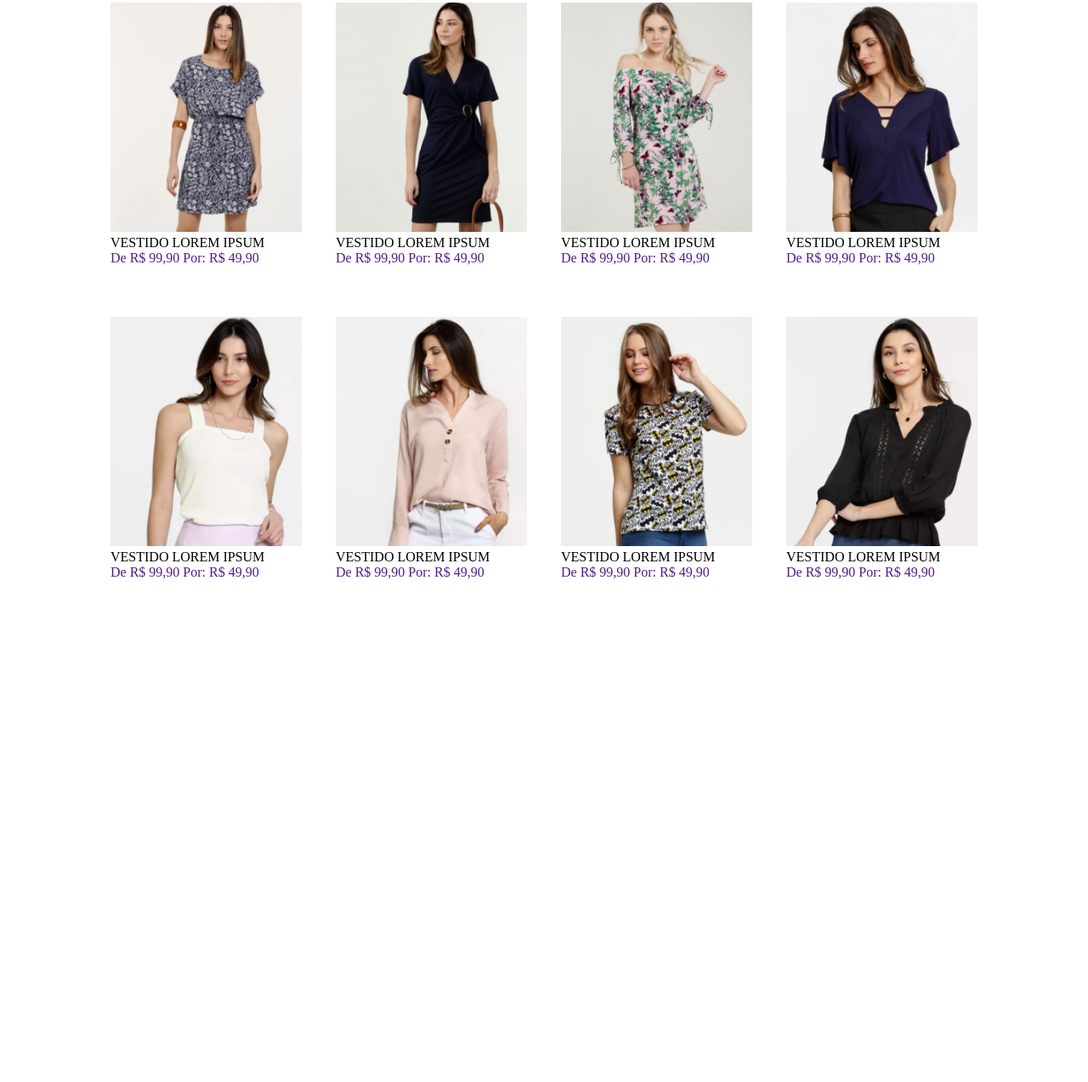
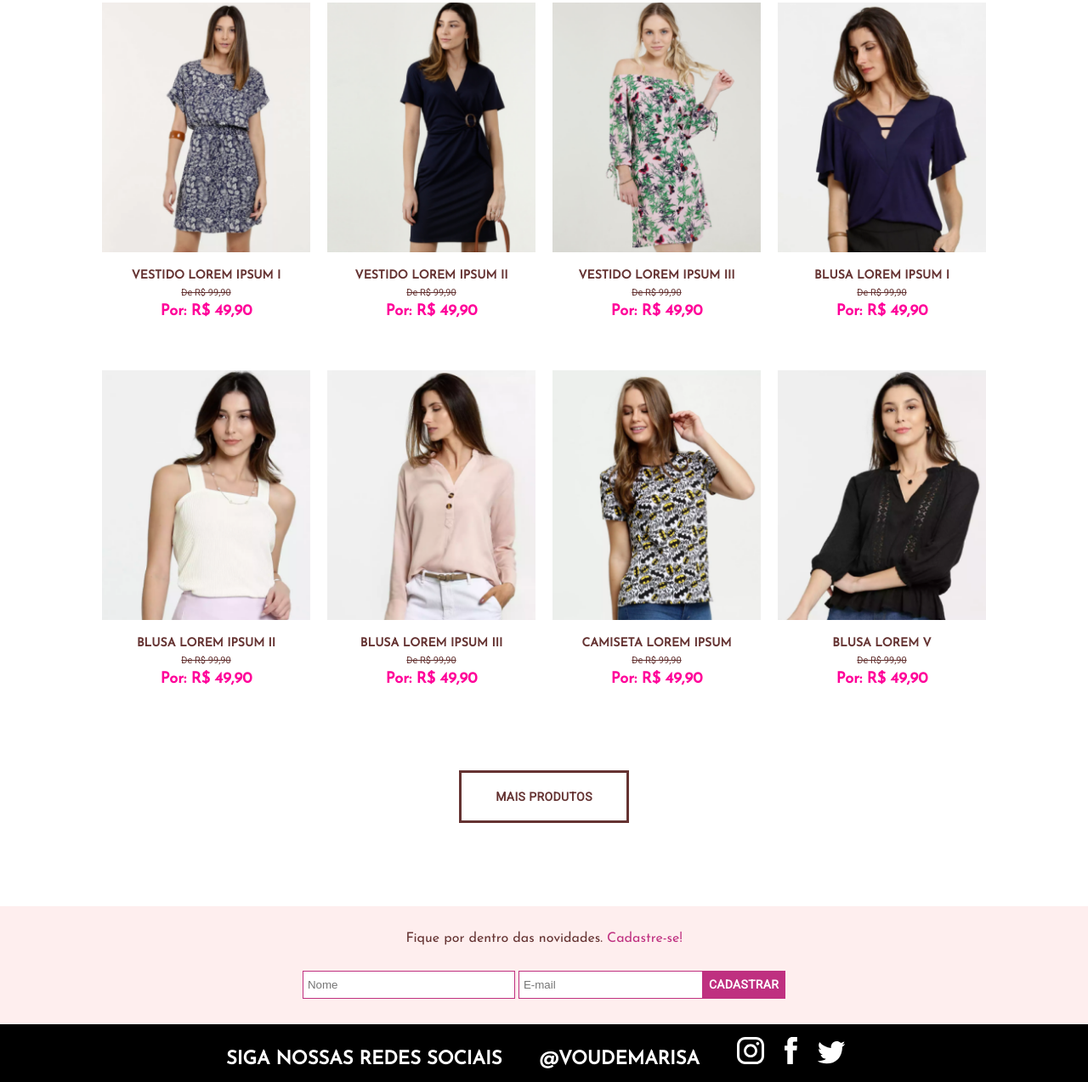
Before and after one commit to jonyreis/desafio-linx, a plain HTML site: page index.html in a window 1280 px wide. Shown: the part 759-2033 px from the top of the page at 85% size. Before the commit the page ends 1502 px from the top, so only its background shows below. Drawn offline with Linux system fonts and the light colour scheme.

Commit message:
Landing Page Completed

```diff
--- a/css/style.css
+++ b/css/style.css
@@ -1,6 +1,6 @@
 /* ==== GENERAL STYLE ==== */
 
-h1, h2, p {
+h1, h2,h3, p {
     font-family: 'Josefin Sans', sans-serif;
     color: #653332;
 }
@@ -50,6 +50,7 @@ img {
     display: flex;
     justify-content: space-between;
     padding-bottom: 40px;
+    flex-wrap: wrap;
 }
 
 /* ===== ITEM 1 ===== */
@@ -140,5 +141,153 @@ img {
 }
 
 .produtos li {
-    margin: 0 20px;
+    margin: 0 10px;
+    text-align: center;
+
 }
+
+.produtos img {
+	max-width: 100%;
+	-moz-transition: all 0.3s;
+	-webkit-transition: all 0.3s;
+	transition: all 0.3s;
+}
+
+.produtos a:hover img{
+	-moz-transform: scale(1.1);
+	-webkit-transform: scale(1.1);
+	transform: scale(1.1);
+}
+
+.produtos h3 {
+    font-size: 14px;
+    font-weight: bold;
+    padding-top: 16px;
+}
+
+.old-price {
+    display: block;
+    font-family: 'Roboto', sans-serif;
+    font-size: 11px;
+    color: #653332;
+    text-decoration: line-through;
+    padding: 6px;
+}
+
+.new-price {
+    font-family: 'Josefin Sans', sans-serif;
+    font-size: 18px;
+    font-weight: bold;
+    color: #FF0099;
+    padding-top: 10px;
+
+}
+
+/* ====== Mais Produtos ====== */
+
+.btn-mais {
+    text-align: center;
+    margin: 120px auto;
+}
+
+.novidades {
+    border: 3px solid #653332;
+    color: #653332;
+    padding: 20px 40px;
+    background: #fff;
+    font-family: 'Roboto', sans-serif;
+    font-size: 14px;
+    font-weight: 600;
+    letter-spacing: .40px;
+    text-transform: uppercase;
+}
+
+.novidades:hover {
+    border: 3px solid #000;
+    background: #000;
+    color: #fff;
+}
+
+
+/* ======== Indicação ======== */
+
+.bg-register {
+    background: #FEEEEE;
+}
+
+.register p {
+    text-align: center;
+    padding-top: 30px;
+
+}
+
+.register span {
+    color: #BF3080;
+}
+
+.register-friend {
+    text-align: center;
+    padding: 30px 0;
+}
+
+.register-friend input {
+    width:250px;
+    height: 33px;
+    border: 1px solid #BF3080;
+    background: #fff;
+    flex-wrap: wrap;
+}
+
+.register-friend button {
+    padding: 8px;
+    padding-bottom: 9px;
+    background: #BF3080;
+    border: none;
+    color: #fff;
+    font-family: 'Roboto', sans-serif;
+    font-size: 14px;
+    font-weight: 600;
+    letter-spacing: .30px;
+    text-transform: uppercase;
+    margin-left: -38px;
+}
+
+.register-friend button:hover {
+    color: #000;
+}
+
+.nome {
+    padding-left: 5px;
+}
+
+.email {
+    padding-left: 5px;
+}
+
+/* ====== Footer ====== */
+
+.bg-footer {
+    background: #000;
+    padding: 15px 0;
+}
+
+.redes {
+    text-align: center;
+}
+
+.redes ul li {
+    color: #fff;
+    display: inline-block;
+}
+
+.redes ul li p {
+    color: #fff;
+    font-size: 22px;
+    text-transform: uppercase;
+    font-weight: 600;
+    padding-right: 40px;
+}
+
+.redes ul li a {
+    padding-right: 20px;
+}
--- a/index.html
+++ b/index.html
@@ -81,9 +81,9 @@
             <ul>
                 <li>
                     <a href="https://images2.marisa.com.br/medias/sys_master/images/images/h2d/h1b/10939751694366/vestido-MC-elast-cintura-est-07-AZE-38-10035722328-C1.jpg" target="_blank">
-                        <img src="/assets/roupa1.png" alt="Primeira Roupa">
+                        <img src="assets/roupa1.png" alt="Primeira Roupa">
                     </a>
-                    <h3>VESTIDO LOREM IPSUM</h3>
+                    <h3>VESTIDO LOREM IPSUM I</h3>
                     <div class="price">
                         <a href="" target="_blank" class="old-price">De R$ 99,90</a>
                         <a href="" target="_blank" class="new-price">Por: R$ 49,90</a>
@@ -91,9 +91,9 @@
                 </li>
                 <li>
                     <a href="https://images2.marisa.com.br/medias/sys_master/images/images/h23/h4a/10980591304734/VESTIDO-SM-MALHA-AZE-P-10036615704-C1.jpg" target="_blank">
-                        <img src="/assets/roupa2.png" alt="Segunda Roupa">
+                        <img src="assets/roupa2.png" alt="Segunda Roupa">
                     </a>
-                    <h3>VESTIDO LOREM IPSUM</h3>
+                    <h3>VESTIDO LOREM IPSUM II</h3>
                     <div class="price">
                         <a href="" target="_blank" class="old-price">De R$ 99,90</a>
                         <a href="" target="_blank" class="new-price">Por: R$ 49,90</a>
@@ -101,9 +101,9 @@
                 </li>
                 <li>
                     <a href="https://images2.marisa.com.br/medias/sys_master/images/images/h3c/h65/10950764068894/Vestido-Feminino-Ombro-a-Ombro-Estampa-Floral-Manga-7-8-Marisa-10037299361-C1.jpg" target="_blank">
-                        <img src="/assets/roupa3.png" alt="Terceira Roupa">
+                        <img src="assets/roupa3.png" alt="Terceira Roupa">
                     </a>
-                    <h3>VESTIDO LOREM IPSUM</h3>
+                    <h3>VESTIDO LOREM IPSUM III</h3>
                     <div class="price">
                         <a href="" target="_blank" class="old-price">De R$ 99,90</a>
                         <a href="" target="_blank" class="new-price">Por: R$ 49,90</a>
@@ -111,9 +111,9 @@
                 </li>
                 <li>
                     <a href="https://images2.marisa.com.br/medias/sys_master/images/images/hb5/ha8/11137411809310/Blusa-Feminina-Decote-V-Strappy-Manga-Curta-Marisa-10038111051-C1.jpg" target="_blank">
-                        <img src="/assets/roupa4.png" alt="Quarta Roupa">
+                        <img src="assets/roupa4.png" alt="Quarta Roupa">
                     </a>
-                    <h3>VESTIDO LOREM IPSUM</h3>
+                    <h3>BLUSA LOREM IPSUM I</h3>
                     <div class="price">
                         <a href="" target="_blank" class="old-price">De R$ 99,90</a>
                         <a href="" target="_blank" class="new-price">Por: R$ 49,90</a>
@@ -123,9 +123,9 @@
             <ul>
                 <li>
                     <a href="https://images2.marisa.com.br/medias/sys_master/images/images/hcd/h6b/11110694649886/Blusa-Feminina-Canelada-Sem-Manga-Marisa-10037869083-C1.jpg" target="_blank">
-                        <img src="/assets/roupa5.png" alt="Quinta Roupa">
+                        <img src="assets/roupa5.png" alt="Quinta Roupa">
                     </a>
-                    <h3>VESTIDO LOREM IPSUM</h3>
+                    <h3>BLUSA LOREM IPSUM II</h3>
                     <div class="price">
                         <a href="" target="_blank" class="old-price">De R$ 99,90</a>
                         <a href="" target="_blank" class="new-price">Por: R$ 49,90</a>
@@ -133,9 +133,9 @@
                 </li>
                 <li>
                     <a href="https://images2.marisa.com.br/medias/sys_master/images/images/h22/h9b/11131736784926/Blusa-Feminina-Botoes-Manga-Longa-Gups-10038913730-C1.jpg" target="_blank">
-                        <img src="/assets/roupa6.png" alt="Sexta Roupa">
+                        <img src="assets/roupa6.png" alt="Sexta Roupa">
                     </a>
-                    <h3>VESTIDO LOREM IPSUM</h3>
+                    <h3>BLUSA LOREM IPSUM III</h3>
                     <div class="price">
                         <a href="" target="_blank" class="old-price">De R$ 99,90</a>
                         <a href="" target="_blank" class="new-price">Por: R$ 49,90</a>
@@ -143,9 +143,9 @@
                 </li>
                 <li>
                     <a href="https://images2.marisa.com.br/medias/sys_master/images/images/h2f/hbc/11137305772062/Blusa-Feminina-Estampa-Batman-Liga-da-Justica-10037854591-C1.jpg" target="_blank">
-                        <img src="/assets/roupa7.png" alt="Sétima Roupa">
+                        <img src="assets/roupa7.png" alt="Sétima Roupa">
                     </a>
-                    <h3>VESTIDO LOREM IPSUM</h3>
+                    <h3>CAMISETA LOREM IPSUM</h3>
                     <div class="price">
                         <a href="" target="_blank" class="old-price">De R$ 99,90</a>
                         <a href="" target="_blank" class="new-price">Por: R$ 49,90</a>
@@ -153,9 +153,9 @@
                 </li>
                 <li>
                     <a href="https://images2.marisa.com.br/medias/sys_master/images/images/h5a/he1/11171165470750/Blusa-Feminina-Babado-Croche-Manga-7-8-10039015471-C1.jpg" target="_blank">
-                        <img src="/assets/roupa8.png" alt="Oitava Roupa">
+                        <img src="assets/roupa8.png" alt="Oitava Roupa">
                     </a>
-                    <h3>VESTIDO LOREM IPSUM</h3>
+                    <h3>BLUSA LOREM V</h3>
                     <div class="price">
                         <a href="" target="_blank" class="old-price">De R$ 99,90</a>
                         <a href="" target="_blank" class="new-price">Por: R$ 49,90</a>
@@ -163,9 +163,33 @@
                 </li>
             </ul>
         </div>
+
     </section>
-    <footer>
-
+    <section>
+        <div class="btn-mais">
+            <a href="htpp://www.marisa.com.br" class="novidades">Mais produtos</a>
+        </div>
+        <div class="bg-register">
+            <div class="register">
+                <p>Fique por dentro das novidades. <span>Cadastre-se!</span></p>
+                <form class="register-friend">
+                    <input type="text" class="nome" name="nome" placeholder="Nome">
+                    <input type="text" class="email" name="nome" placeholder="E-mail">
+                    <button type="submit">Cadastrar</button>
+                </form>
+            </div>
+        </div>
+    </section>
+    <footer class="bg-footer">
+        <div class="redes">
+            <ul>
+                <li><p>Siga Nossas Redes Sociais</p></li>
+                <li><p>@voudemarisa</p></li>
+                <li><a href="https;//www.instagram.com"><img src="assets/instagram.svg" alt="link do instagram"></a></li>
+                <li><a href="https://www.facebook.com"><img src="assets/facebook.svg" alt="link do facebook"></a></li>
+                <li><a href="https://www.twitter.com"><img src="assets/twitter.svg" alt="link do twitter"></a></li>
+            </ul>
+        </div>
     </footer>
 </body>
 </html>
```
